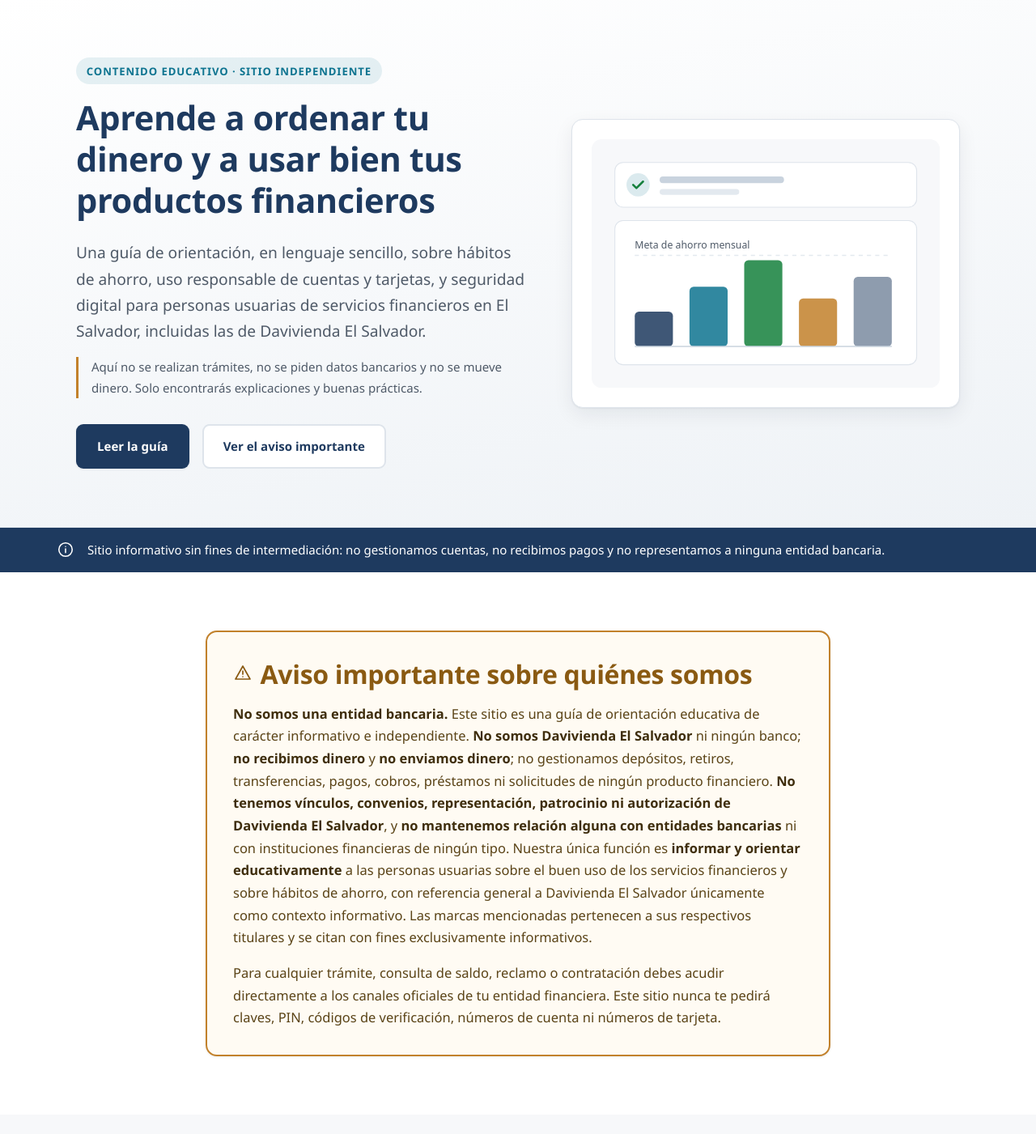
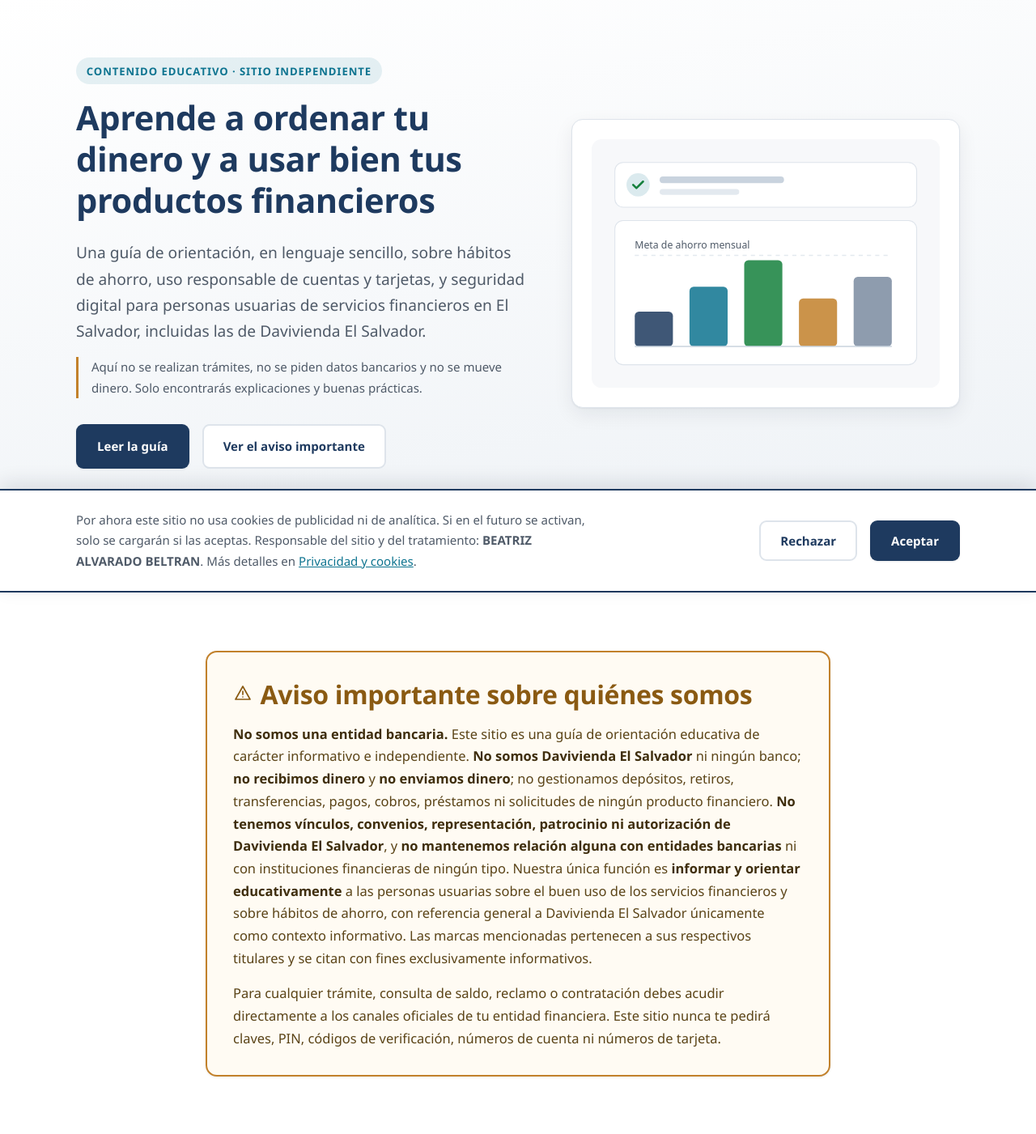
Before and after one commit to juanju009/infguidavcola, a PHP site: page / in a window 1280 px wide. Shown: the part 70-1471 px from the top of the page at 81% size. Run offline with PHP 8.4, Linux system fonts and the light colour scheme.

Commit message:
Update cookie notice and related text

```diff
--- a/index.php
+++ b/index.php
@@ -76,7 +76,7 @@ $SITE_CONFIG = [
   'mostrar_modal_inicial'  => false, // true solo si realmente necesitas un aviso emergente
   'modal_titulo'           => 'Antes de continuar',
   'modal_texto'            => 'Este es un sitio educativo independiente. No es el sitio oficial de ninguna entidad bancaria y no realiza operaciones financieras.',
-  'mostrar_aviso_cookies'  => true, // se muestra solo si hay medición configurada
+  'mostrar_aviso_cookies'  => true, // true = se muestra siempre (con o sin medición configurada)
 
 ];
 
@@ -459,7 +459,7 @@ function icono($nombre){
 <div class="franja">
   <div class="contenedor franja__fila">
     <?= icono('info') ?>
-    <p><?= e(cfg('franja_texto')) ?></p>
+    <p><?= e(cfg('franja_texto')) ?> <strong>Sitio patrocinado y administrado por: <?= e(cfg('responsable')) ?>.</strong></p>
   </div>
 </div>
 <?php endif; ?>
@@ -707,9 +707,9 @@ function icono($nombre){
     </p>
     <?php endif; ?>
     <p style="font-size:var(--t-sm);color:var(--c-texto-suave)">
-      Responsable del sitio: <?= e(cfg('responsable')) ?>.
+      Responsable, patrocinante y anunciante del sitio: <strong><?= e(cfg('responsable')) ?></strong>.
       <?php if (cfg('contacto_email') === ''): ?>
-
+        <span class="pendiente">PENDIENTE: correo de contacto</span>
       <?php else: ?>
         Contacto: <a href="mailto:<?= e(cfg('contacto_email')) ?>"><?= e(cfg('contacto_email')) ?></a>.
       <?php endif; ?>
@@ -744,7 +744,7 @@ function icono($nombre){
         <ul>
           <li><a href="#aviso">Aviso de independencia</a></li>
           <li><a href="#privacidad">Privacidad y cookies</a></li>
-          <?php if ($medicion_activa && cfg('mostrar_aviso_cookies')): ?>
+          <?php if (cfg('mostrar_aviso_cookies')): ?>
           <li><a href="#privacidad" id="abrirPreferencias">Preferencias de cookies</a></li>
           <?php endif; ?>
           <?php if (cfg('contacto_email') !== ''): ?>
@@ -788,12 +788,19 @@ function icono($nombre){
 <?php endif; ?>
 
 <!-- ======================= AVISO DE COOKIES ========================= -->
-<?php if ($medicion_activa && cfg('mostrar_aviso_cookies')): ?>
+<?php if (cfg('mostrar_aviso_cookies')): ?>
 <div class="cookies" id="avisoCookies" role="region" aria-label="Aviso de cookies">
   <div class="contenedor cookies__fila">
     <p>
+      <?php if ($medicion_activa): ?>
       Usamos cookies de medición para entender cómo se usa esta guía y para medir nuestras campañas
-      publicitarias. Solo se activan si las aceptas. Más detalles en
+      publicitarias. Solo se activan si las aceptas.
+      <?php else: ?>
+      Por ahora este sitio no usa cookies de publicidad ni de analítica. Si en el futuro se activan,
+      solo se cargarán si las aceptas.
+      <?php endif; ?>
+      Responsable del sitio y del tratamiento:
+      <strong><?= e(cfg('responsable')) ?></strong>. Más detalles en
       <a href="#privacidad">Privacidad y cookies</a>.
     </p>
     <div class="cookies__acciones">
@@ -884,8 +891,10 @@ function icono($nombre){
   }
 
   /* ---------- 4. Aviso de cookies (consentimiento real) ---------- */
+  /* El aviso se muestra aunque no haya medición configurada; cargarMedicion()
+     no hace nada mientras no exista un ID real.                              */
   var aviso = document.getElementById('avisoCookies');
-  if (CONFIG.requiereConsentimiento) {
+  if (aviso) {
     var decision = leerConsentimiento();
     if (decision === 'aceptado') {
       cargarMedicion();
```
